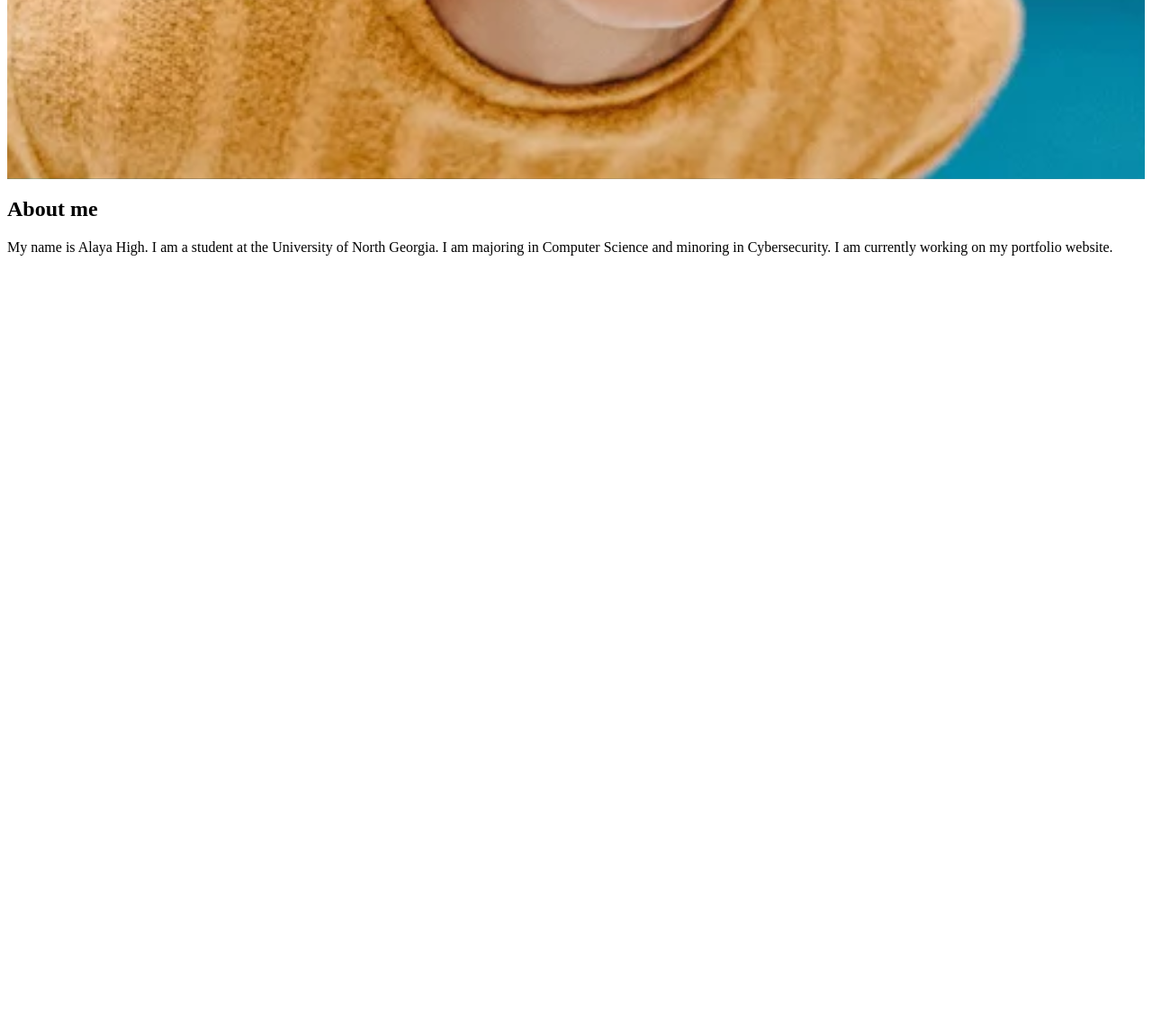
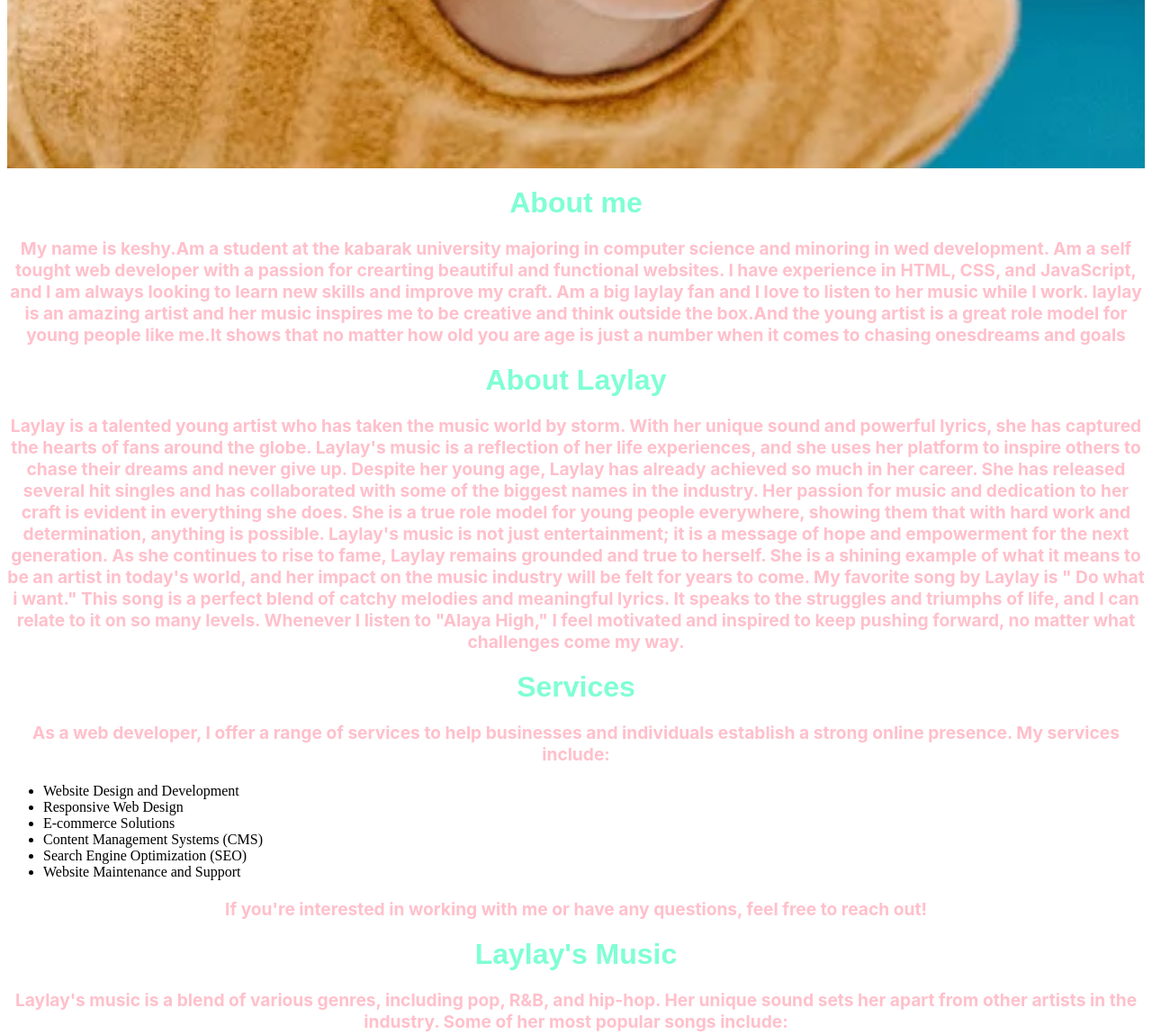
Before and after one commit to jannet723/portfolio, a plain HTML site: page index.html in a window 1280 px wide. Shown: the part 1034-2184 px from the top of the page at 90% size. Before the commit the page ends 1334 px from the top, so only its background shows below. Drawn offline with Linux system fonts and the light colour scheme.

Commit message:
modified the services page and my about page

```diff
--- a/index.html
+++ b/index.html
@@ -1,11 +1,13 @@
 <!DOCTYPE html>
 <html lang="en">
+
 <head>
     <meta charset="UTF-8">
     <meta name="viewport" content="width=device-width, initial-scale=1.0">
     <title>Document</title>
     <link rel="stylesheet" href="style.css">
 </head>
+
 <body>
 
     <nav>
@@ -30,13 +32,67 @@
         </div>
     </section>
     <div class="about me section">
-    <h2>About me  </h2>
-    <p>My name is Alaya High. I am a student at the University of North Georgia. I am majoring in Computer Science and minoring in Cybersecurity. I am currently working on my portfolio website.</p>
+        <h2>About me </h2>
+        <p>My name is keshy.Am a student at the kabarak university majoring in computer science and minoring in wed
+            development.
+            Am a self tought web developer with a passion for crearting beautiful and functional websites.
+            I have experience in HTML, CSS, and JavaScript, and I am always looking to learn new skills and improve my
+            craft.
+            Am a big laylay fan and I love to listen to her music while I work.
+            laylay is an amazing artist and her music inspires me to be creative and think outside the box.And the young
+            artist is a great role model for young people like me.It shows that no matter how old you are age is just a
+            number when it comes to chasing onesdreams and goals
+        </p>
+    </div>
+    <div class="about laylay section">
+        <h2>About Laylay</h2>
+        <p>Laylay is a talented young artist who has taken the music world by storm. With her unique sound and powerful
+            lyrics, she has captured the hearts of fans around the globe. Laylay's music is a reflection of her life
+            experiences, and she uses her platform to inspire others to chase their dreams and never give up.
+            Despite her young age, Laylay has already achieved so much in her career. She has released several hit
+            singles and has collaborated with some of the biggest names in the industry. Her passion for music and
+            dedication to her craft is evident in everything she does.
+            She is a true role model for young people everywhere, showing them that with hard work and determination,
+            anything is possible. Laylay's music is not just entertainment; it is a message of hope and empowerment for
+            the next generation.
+            As she continues to rise to fame, Laylay remains grounded and true to herself. She is a shining example of
+            what it means to be an artist in today's world, and her impact on the music industry will be felt for years
+            to come.
+            My favorite song by Laylay is " Do what i want." This song is a perfect blend of catchy melodies and
+            meaningful lyrics. It speaks to the struggles and triumphs of life, and I can relate to it on so many
+            levels. Whenever I listen to "Alaya High," I feel motivated and inspired to keep pushing forward, no matter
+            what challenges come my way.
+        </p>
+    </div>
+    <div class="services section" id="services">
+        <h2>Services</h2>
+        <p>As a web developer, I offer a range of services to help businesses and individuals establish a strong online
+            presence. My services include:</p>
+        <ul>
+            <li>Website Design and Development</li>
+            <li>Responsive Web Design</li>
+            <li>E-commerce Solutions</li>
+            <li>Content Management Systems (CMS)</li>
+            <li>Search Engine Optimization (SEO)</li>
+            <li>Website Maintenance and Support</li>
+        </ul>
+        <p>If you're interested in working with me or have any questions, feel free to reach out!</p>
+    </div>
+    <div class="lay lay section ">
+        <h2>Laylay's Music</h2>
+        <p>Laylay's music is a blend of various genres, including pop, R&B, and hip-hop. Her unique sound sets her apart
+            from other artists in the industry. Some of her most popular songs include:</p>
+            <a href="Lay Lay.png" target="_blank"></a>
+        <img src="Lay Lay.png" alt="Laylay" width="900" height="400">
+        <ul>
+            <li>"Do What I Want"</li>
+            <li>"Alaya High"</li>
+            <li>"Young and Free"</li>
+            <li>"Dream Big"</li>
+        </ul>
+        <p>Each song tells a story and resonates with listeners on a personal level. Laylay's music is not just about
+            entertainment; it's about connection and empowerment.</p>
+    </div>
+</body>
 
-</div>
-
-
-
-
-</body>
 </html>
--- a/style.css
+++ b/style.css
@@ -1,11 +1,11 @@
 .topnav{
   overflow: hidden;
-  background-color:black;
+  background-color:rgb(255, 192, 203);
 }
 .topnav a {
   float: left;
   /* display: ; */
-  color:yellowgreen;
+  color:blueviolet;
   text-align: center;
   padding: 14px 16px;
   text-decoration:navajowhite;
@@ -45,3 +45,49 @@
   font-size: 1rem;
   cursor: pointer;
 }
+h1 {
+  font-size: 2.5rem; /* Adjust font size as needed */
+  margin-bottom: 10px;
+  font-display: swap;
+  font-family: 'Alaya', sans-serif;
+  font-weight: 700;
+  color:pink; /* Change to your desired color */
+  text-align: center; /* Center the heading */
+  margin-top: 20px; /* Add margin to the top */
+}
+h2 {
+  font-size: 2rem; /* Adjust font size as needed */
+  margin-bottom: 10px;
+  font-display: swap;
+  font-family: 'Alaya', sans-serif;
+  font-weight: 700;
+  color:purple; /* Change to your desired color */
+  text-align: center; /* Center the heading */
+  margin-top: 20px; /* Add margin to the top */
+}
+p {
+  font-size: 1.2rem;
+  margin-bottom: 20px;
+  font-display: swap;
+  font-family: 'inter', sans-serif;
+  font-weight: 700;
+  color:pink; /* Change to your desired color */
+  text-align: center; /* Center the heading */
+  margin-top: 20px; /* Add margin to the top */
+}
+img {
+  max-width: 100%;
+  height: auto;
+  display: block;
+  margin: 0 auto; /* Center the image */
+}
+h2{
+  font-size: 2rem; /* Adjust font size as needed */
+  margin-bottom: 10px;
+  font-display: swap;
+  font-family: 'Alaya', sans-serif;
+  font-weight: 700;
+  color:aquamarine; /* Change to your desired color */
+  text-align: center; /* Center the heading */
+  margin-top: 20px; /* Add margin to the top */
+}
```
Also changed, not shown: Lay Lay.png (added), 4 other files. Lines whose indentation alone changed are shown as unchanged.
